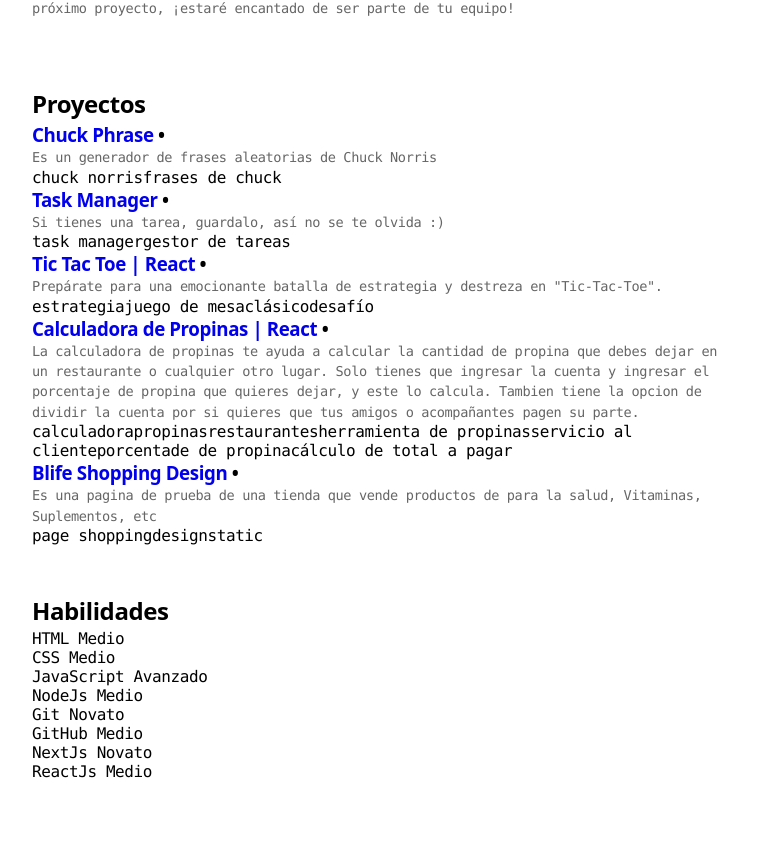
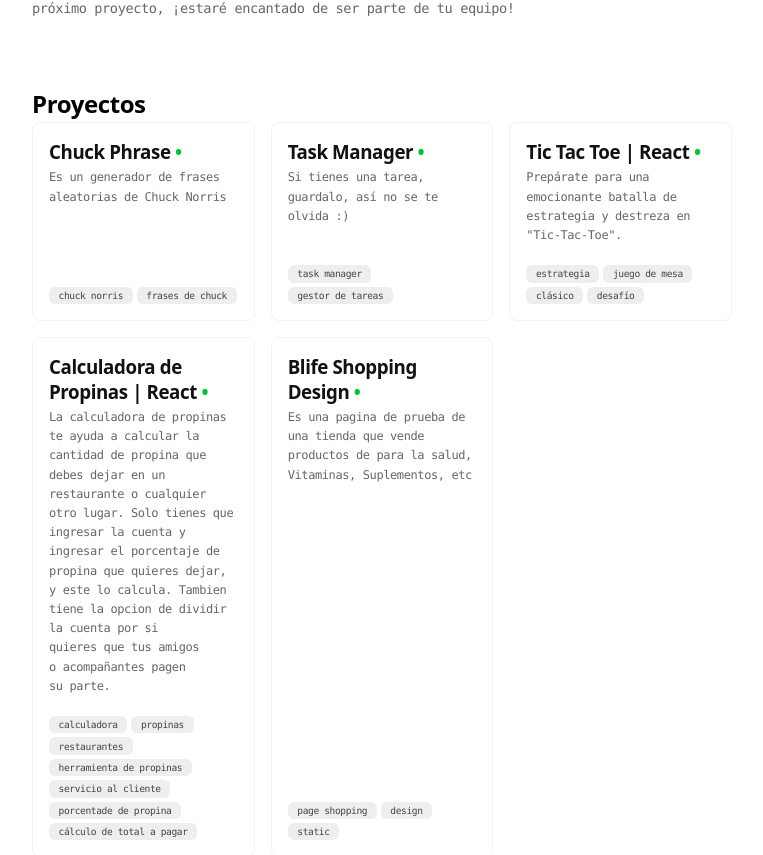
Before and after one commit to MoisesRmx/minimalist-porfolio, a React (Vite) app: page / in a window 1280 px wide. Shown: the part 540-1395 px from the top of the page, without its empty margins (258-1021 px from the left). Built offline with nearby package versions, Linux system fonts and the light colour scheme.

Commit message:
Corrigiendo error en el css

```diff
--- a/src/components/sections/Projects.css
+++ b/src/components/sections/Projects.css
@@ -1,4 +1,4 @@
-.projects ul {
+.proyectos ul {
   display: grid;
   grid-template-columns: repeat(
     auto-fit,
@@ -7,7 +7,7 @@
   gap: 1rem;
 }
 
-.projects article {
+.proyectos article {
   border-radius: 8px;
   border: 1px solid #f2f2f2;
   gap: 16px;
@@ -17,40 +17,40 @@
   height: 100%;
 }
 
-.projects article header {
+.proyectos article header {
   flex: 1;
 }
 
-.projects article h3 {
+.proyectos article h3 {
   margin-bottom: 4px;
 }
 
-.projects article a {
+.proyectos article a {
   color: #111;
 }
 
-.projects article a:hover {
+.proyectos article a:hover {
   text-decoration: underline;
 }
 
-.projects article p {
+.proyectos article p {
   font-size: 0.75rem;
   line-height: 1.2rem;
   margin-bottom: 4px;
 }
 
-.projects article h3 span {
+.proyectos article h3 span {
   color: rgb(0, 198, 47);
 }
 
-.projects footer {
+.proyectos footer {
   display: flex;
   flex-wrap: wrap;
   gap: 4px;
   font-size: 0.6rem;
 }
 
-.projects footer span {
+.proyectos footer span {
   border-radius: 6px;
   background: #eee;
   color: #444;
--- a/src/components/sections/Skills.css
+++ b/src/components/sections/Skills.css
@@ -1,10 +1,10 @@
-.skills ul {
+.habilidades ul {
   display: inline-flex;
   gap: 8px;
   flex-wrap: wrap;
 }
 
-.skills li {
+.habilidades li {
   border-radius: 6px;
   background: #eee;
   color: #000;
```
